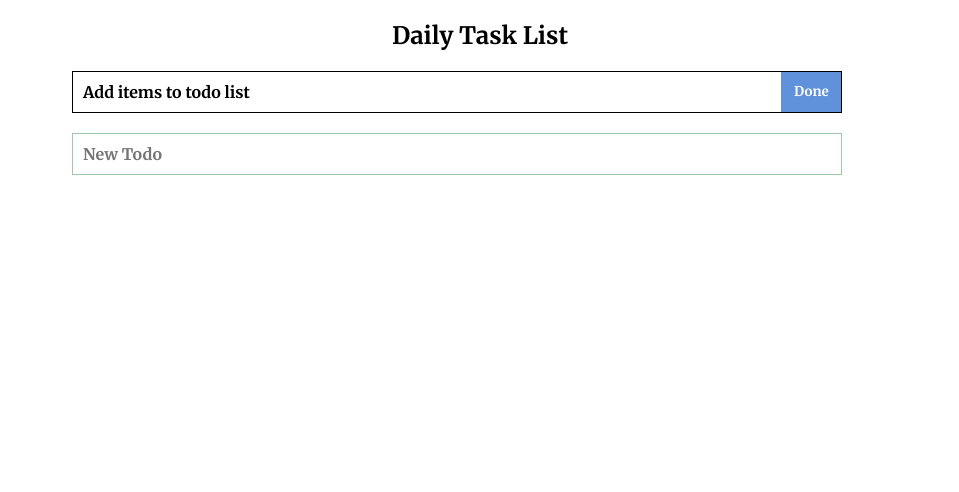
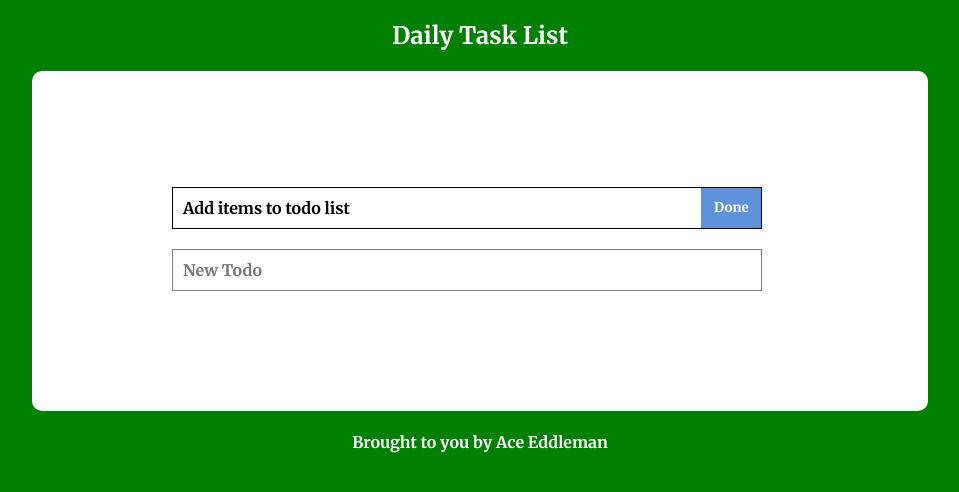
Before and after one commit to acecodes/dailytasklist, a plain HTML site: page index.html in a window 1280 px wide. Shown: the whole page, without its empty margins (168-1127 px from the left). Drawn offline with nearby package versions, Linux system fonts and the light colour scheme.

Commit message:
Changed New Todo style, added background to body and added background with border radius for container

```diff
--- a/index.html
+++ b/index.html
@@ -7,10 +7,12 @@
     <link rel="stylesheet" href="static/css/style.css" />
   </head>
 
+  <h2>Daily Task List</h2>
+
   <body ng-app="Todo">
     <div class="page-container" ng-controller="TodoCtrl">
 
-  <h2>Daily Task List</h2>
+
 
 <!-- Todo list -->
 
@@ -35,6 +37,7 @@
     <script src="static/js/script.js"></script>
   </div>
 
+<h4>Brought to you by Ace Eddleman</h4>
 
   </body>
 
--- a/static/css/style.css
+++ b/static/css/style.css
@@ -13,9 +13,21 @@ html, body {
 body {
   background-attachment: scroll;
   background-clip: border-box;
-  background-color: #FFF;
+  background-color: green;
   background-origin: padding-box;
   background-size: auto;
+}
+
+h2 {
+  text-align: center;
+  font-weight: 900;
+  color:white;
+}
+
+h4 {
+  text-align: center;
+  font-weight: 900;
+  color:white;
 }
 
 .rebel {
@@ -50,7 +62,7 @@ body {
   outline: none;
   padding: 10px;
   margin: 4px 0;
-  border: 1px solid #9dc9a8;
+  border: 1px solid #808080;
   width: 90%;
   font-size: 16px;
   position: relative;
@@ -60,11 +72,9 @@ body {
 .page-container {
   width: 70%;
   margin: 0 auto;
-}
-
-.page-container h2 {
-  text-align: center;
-  font-weight: 900;
+  background:#fff;
+  padding:100px;
+  border-radius:10px;
 }
 
 .add-todo .txt {
```
